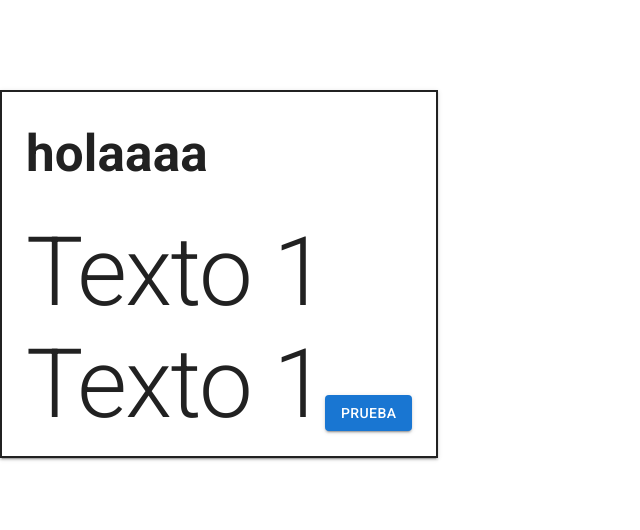
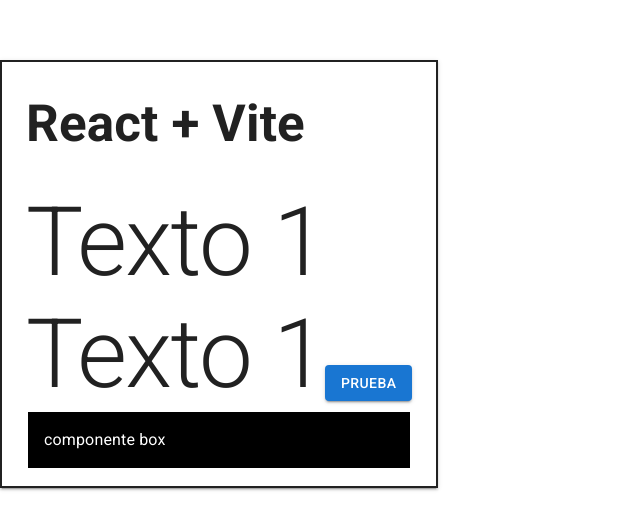
Before and after one commit to carlosbotero22/React-MaterialUI, a React (Vite) app: page / in a window 1280 px wide. Shown: the part 126-656 px from the top of the page, without its empty margins (0-640 px from the left). Built offline with nearby package versions, Linux system fonts and the light colour scheme.

Commit message:
Box Component

```diff
--- a/src/App.jsx
+++ b/src/App.jsx
@@ -1,13 +1,17 @@
 import { Button, Container, Typography } from "@mui/material"
+import { Box } from "@mui/system"
 
 export default function App() {
   return (
     <Container sx={{border: 2, boxShadow: 2, pb: 2}}>
-      <h1>holaaaa</h1>
+      {/* tipografia */}
+      <h1>React + Vite</h1>
       <Typography variant="h1">Texto 1</Typography>
       <Typography variant="h1" component="span" textAlign="center">Texto 1</Typography>
+      <Button variant="contained">PRUEBA</Button>
 
-      <Button variant="contained">PRUEBA</Button>
+      {/* BOX COMPONENT */}
+      <Box sx={{border: 2, padding: 2, bgcolor: "black", color: "white"}}>componente box</Box>
     </Container>
   )
 }
```
